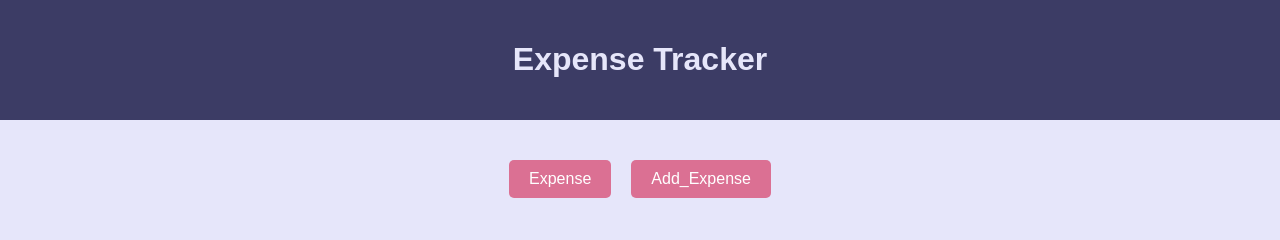
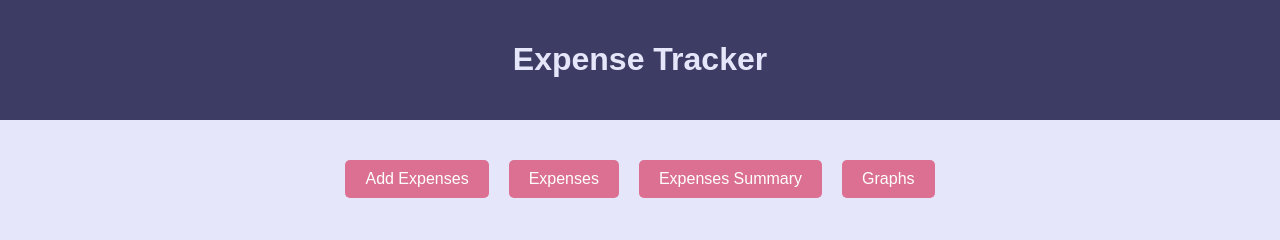
Before and after one commit to khushikri1398/Expense_tracker, a PHP site: page /project/dashboard.php in a window 1280 px wide. Shown: the top 240 px of the page. Run offline with PHP 8.4, Linux system fonts and the light colour scheme; the visitor is signed in with stand-in values (Sample User, id 1).

Commit message:
debugging

```diff
--- a/dashboard.php
+++ b/dashboard.php
@@ -21,13 +21,15 @@ else
 }
 ?>
 <div class="container">
-    <div class="dashboard-links">
-            <a href="expense.php" class="lnk">Expense</a>
-            <a href="expense_form.php" class="lnk">Add_Expense</a></div>
+        <div class="dashboard-links">
+            <a href="expense_form.php" class="lnk">Add Expenses</a>
+            <a href="expense.php" class="lnk">Expenses</a>
+            <a href="expense_fetch.php" class="lnk">Expenses Summary</a>
+            <a href="chart.php" class="lnk">Graphs</a>
+        </div>
     </div>
-</div>
 <div class= "img">
-    <img src="images/image.jpg" height="350" width="500">
+    <img src="images/dash.jpg" height="350" width="500">
 </div>
 <div>
     <div class="logout"><a href="logout.php" class="lnk">logout</a></div>
--- a/expense.php
+++ b/expense.php
@@ -8,9 +8,6 @@
 include("connection.php");
 include("header.php");
 error_reporting(0);
-?>
-<div class="dashboard"><a href="dashboard.php" class="link"><input type='submit' value='Dashboard'></a></div>
-<?php
 $userprofile=$_SESSION['email'];
 
 if($userprofile == true) {
@@ -24,6 +21,7 @@ if($userprofile == true) {
         <a href="expense_form.php" class="lnk">Add_Expense</a>
         <a href="expense_fetch.php" class="lnk">Expenses Summary</a>
         <a href="chart.php" class="lnk">Graphs </a>
+        <a href="dashboard.php" class="lnk">Dashboard</a>
     </div>
 </div>
 <?php
```
Also changed, not shown: images/image.jpg (deleted), images/img1.jpg (deleted), images/img2.jpg (deleted), images/img4.jpg (deleted).
